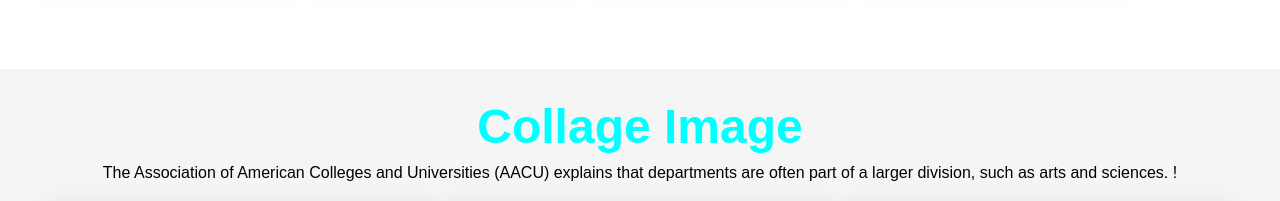
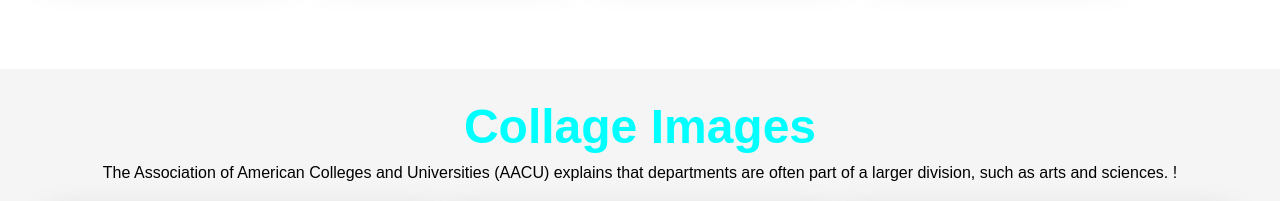
Before and after one commit to Avenkatesh1/My_College-Web-App, a plain HTML site: page index.html in a window 1280 px wide. Shown: the part 2395-2596 px from the top of the page. Drawn offline with Linux system fonts and the light colour scheme; grey boxes are pictures that could not be loaded.

Commit message:
Changes to the Images Tags Name

```diff
--- a/index.html
+++ b/index.html
@@ -248,7 +248,7 @@
 
     <section class="clg-sec">
         <div class="txt">
-            <h1>Collage Image</h1>
+            <h1>Collage Images</h1>
             <p>The Association of American Colleges and Universities (AACU) explains that departments are often part of a larger division, such as arts and sciences.   !</p>
         </div>
 
```
